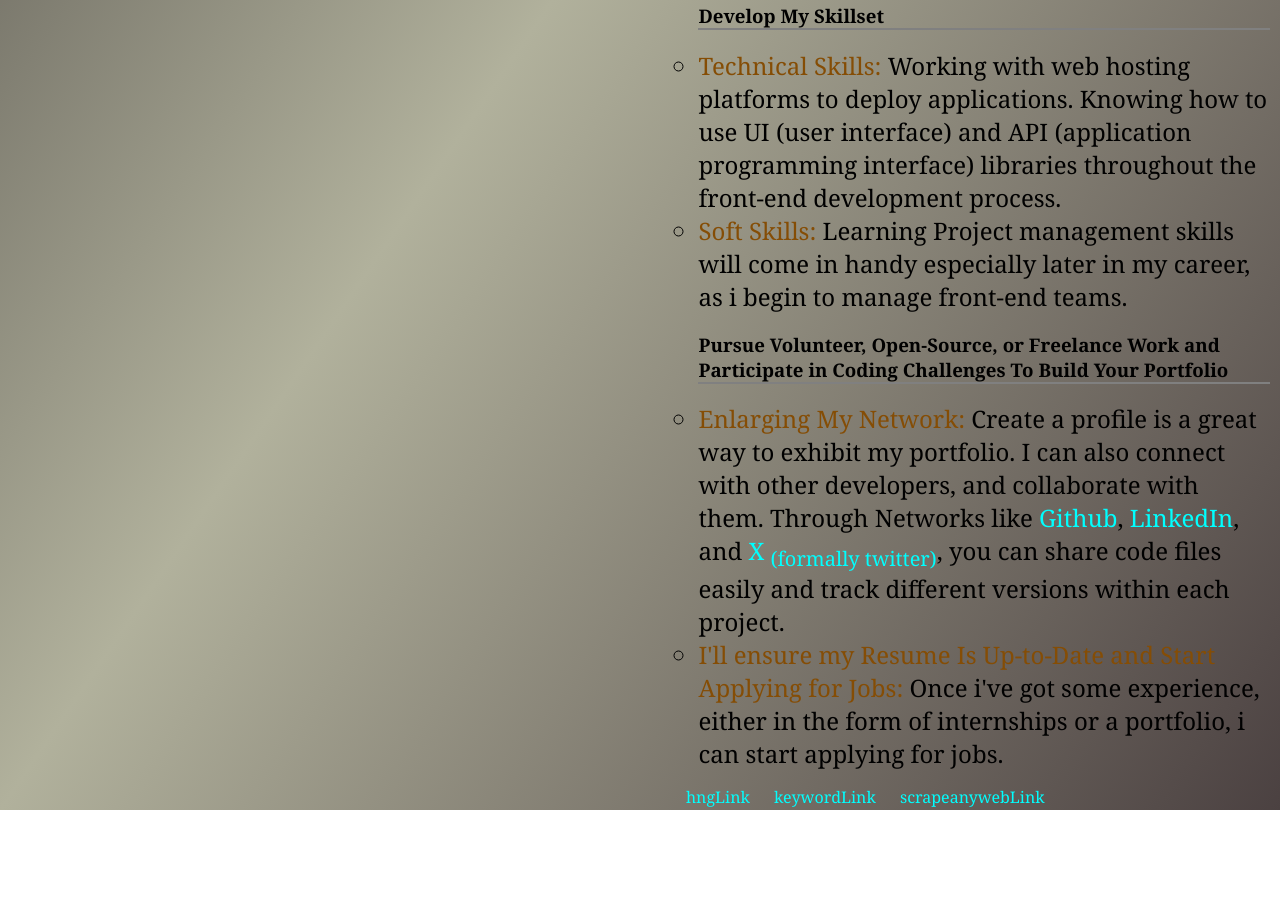
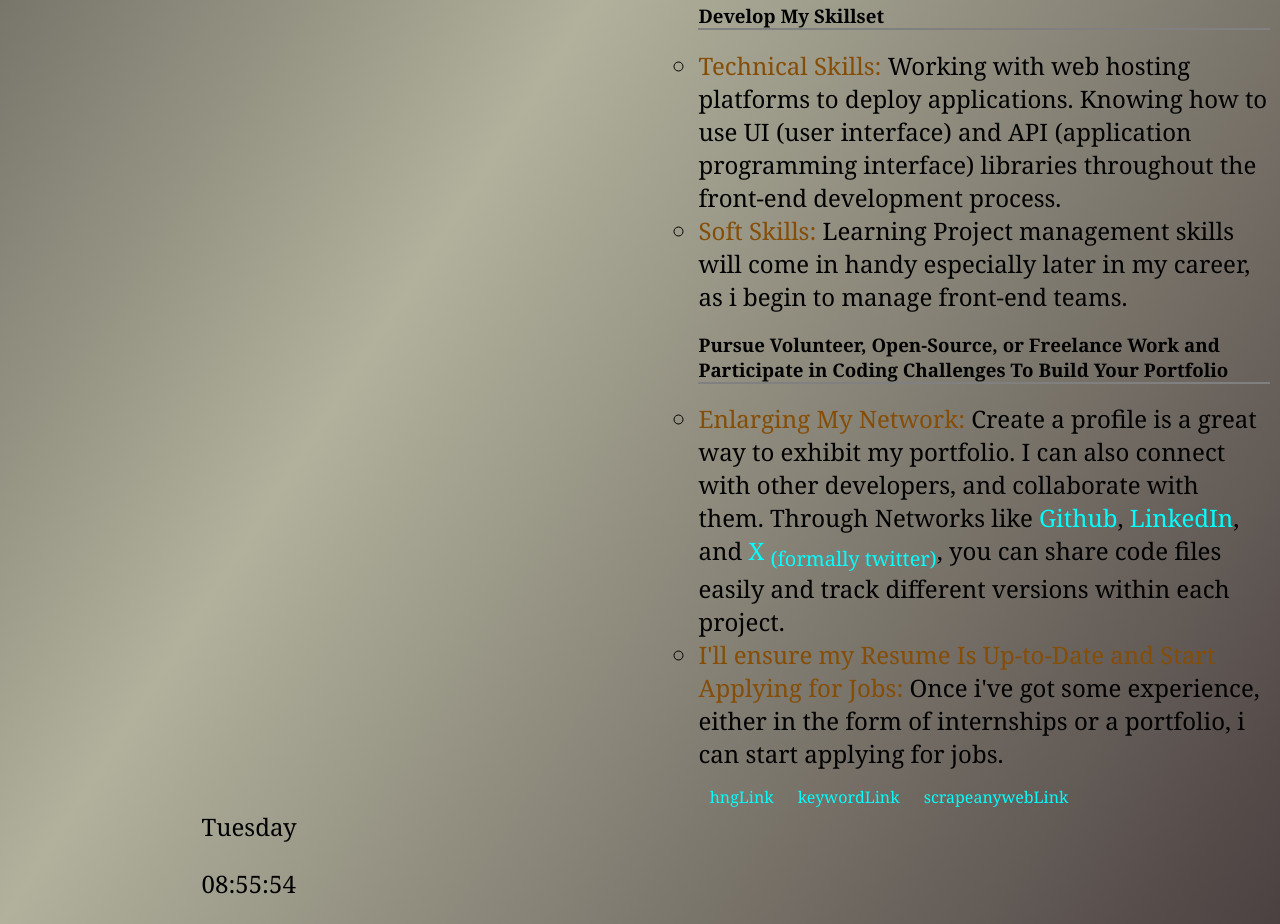
Before and after one commit to Enyinnaya-Iyke/personal-website, a plain HTML site: page index.html in a window 1280 px wide. Shown: the part 1066-1990 px from the top of the page. Before the commit the page ends 1876 px from the top, so only its background shows below. Drawn offline with Linux system fonts and the light colour scheme.

Commit message:
added index.html

```diff
--- a/index.html
+++ b/index.html
@@ -59,8 +59,25 @@
 </body>
 
 <script>
-    console.log(
-        'hello world'
-    );
+    function displayCurrentDayAndUTCTime() {
+      var now = new Date();
+      var days = [
+        "Sunday",
+        "Monday",
+        "Tuesday",
+        "Wednesday",
+        "Thursday",
+        "Friday",
+        "Saturday",
+      ];
+      var currentDay = days[now.getUTCDay()];
+      var currentTime = now.toUTCString().split(" ")[4];
+
+      document.getElementById("current-day").innerText = currentDay;
+      document.getElementById("current-time").innerText = currentTime;
+    }
+
+    displayCurrentDayAndUTCTime();
+    setInterval(displayCurrentDayAndUTCTime, 1000);
 </script>
 </html>
```
